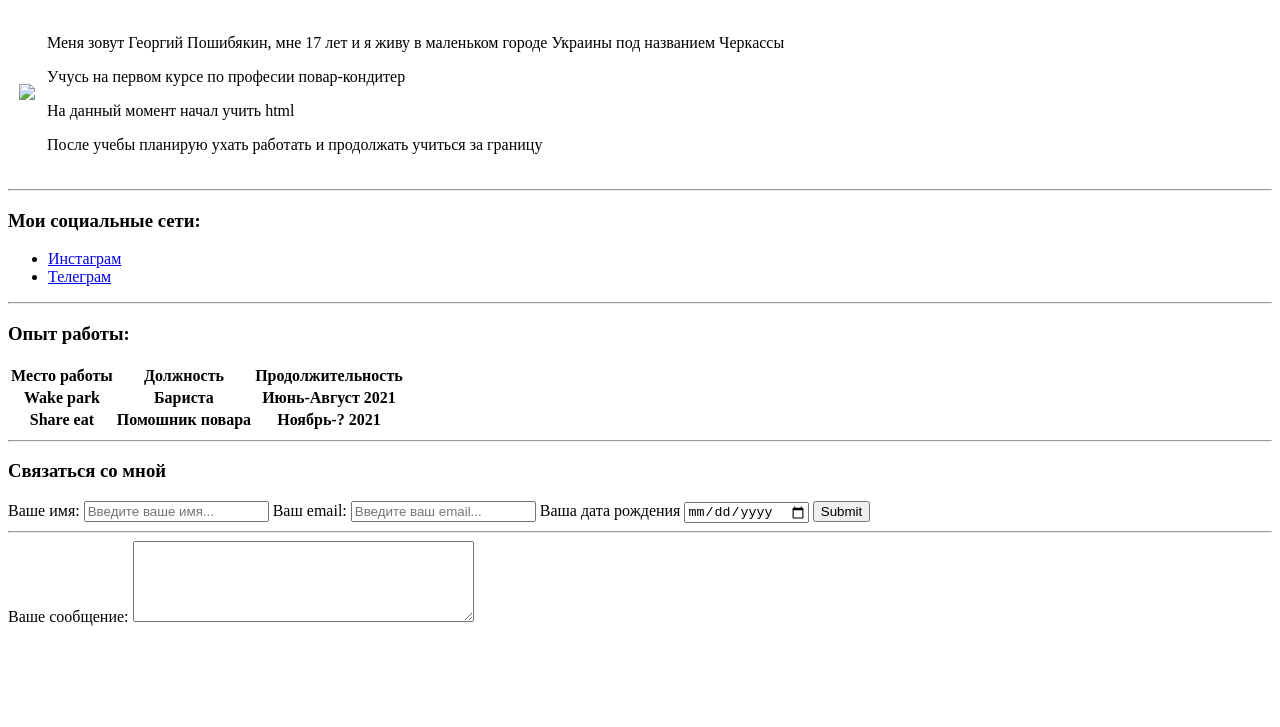
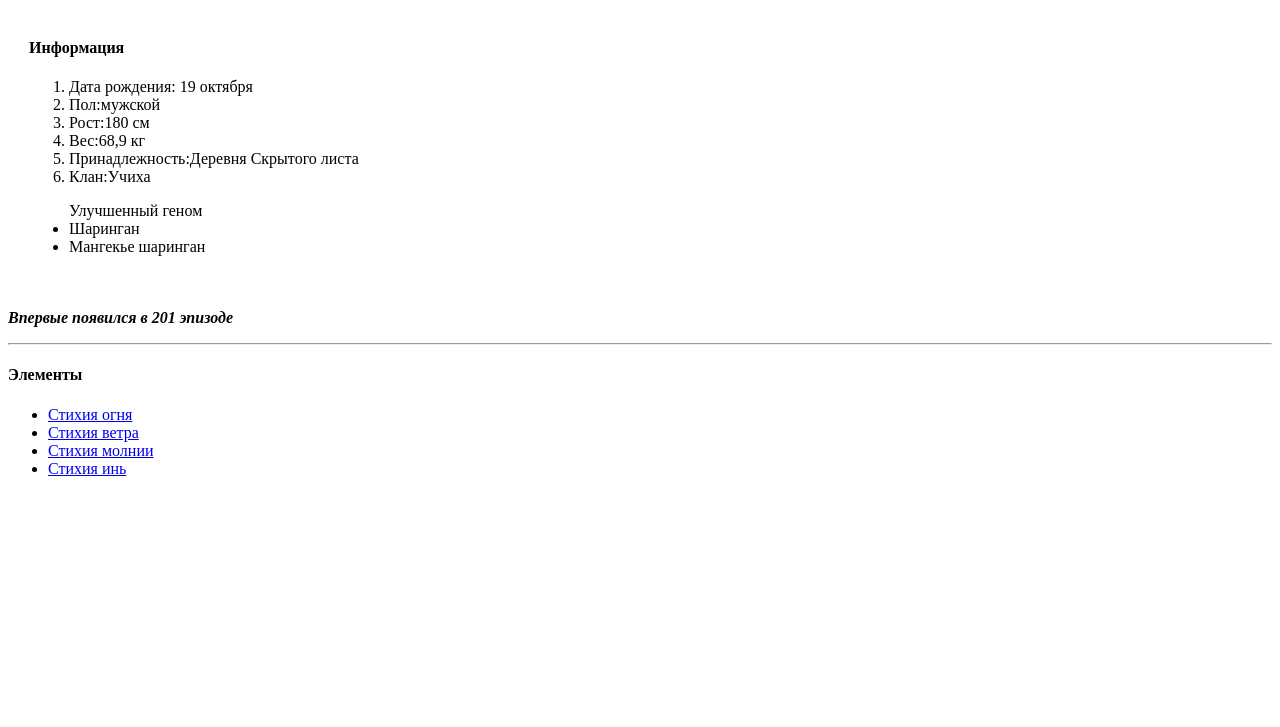
Before and after one commit to HEORHIIPODSHYBIAKIN/ac, a plain HTML site: page index.html in a window 1280 px wide. Shown: the part 73-800 px from the top of the page. Drawn offline with Linux system fonts and the light colour scheme.

Commit message:
create cv

```diff
--- a/index.html
+++ b/index.html
@@ -5,73 +5,44 @@
     <title>Resume</title>
 </head>
 <body>
-    <h1>Resume</h1>
-    <table cellspacing="10">
-<tr>
+  <h3>Шисуи Учиха</h3>
+  <hr>
+  <table cellspacing="20">
+    <tr>
+    <td>
+      <h4>Информация</h4>
+      <ol>
+         <li>Дата рождения: 19 октября</li>
+    <li>Пол:мужской</li>
+    <li>Рост:180 см</li>
+    <li>Вес:68,9 кг</li>
+    <li>Принадлежность:Деревня Скрытого листа</li>
+    <li>Клан:Учиха</li>
+      </ol>
+      <ul>Улучшенный геном
+        <li>Шаринган</li>
+        <li>Мангекье шаринган</li>
+        </ul>
+    </td>
+    </tr>
 
-    <td> <img src="avatar.jpg"width="130"></td>
+    </table>
+  <p><em><strong>Впервые появился в 201 эпизоде</strong></em></p>
 
-    <td>
-        <p>Меня зовут Георгий Пошибякин, мне 17 лет и я живу в маленьком городе Украины
-        под названием Черкассы</p>
-        <p>Учусь на первом курсе по професии повар-кондитер</p>
-    <p>На данный момент начал учить html</p>
-    <p>После учебы планирую ухать работать и продолжать
-        учиться за границу </p></td>
-</tr>
-    </table>
+
+
     <hr>
-   <h3>Мои социальные сети:</h3>
-   <ul>
-<li><a href="https://www.instagram.com/zashibiakin_2/"
-    target="_blank">Инстаграм</a></li>
-    <li>
-        <a href="https://web.telegram.org/z/"
-        target="_blank">Телеграм</a>
-    </li>
+    <h4>Элементы</h4>
+    <ul>
+        <li><a href="https://naruto.fandom.com/ru/wiki/%D0%A1%D1%82%D0%B8%D1%85%D0%B8%D1%8F_%D0%9E%D0%B3%D0%BD%D1%8F"
+    target="_blank">Стихия огня</a></li>
+    <li><a href="https://naruto.fandom.com/ru/wiki/%D0%A1%D1%82%D0%B8%D1%85%D0%B8%D1%8F_%D0%92%D0%B5%D1%82%D1%80%D0%B0"
+    target="_blank">Стихия ветра</a></li>
+    <li><a href="https://naruto.fandom.com/ru/wiki/%D0%A1%D1%82%D0%B8%D1%85%D0%B8%D1%8F_%D0%9C%D0%BE%D0%BB%D0%BD%D0%B8%D0%B8"
+    target="_blank">Стихия молнии</a></li>
+    <li><a href="https://naruto.fandom.com/ru/wiki/%D0%A1%D1%82%D0%B8%D1%85%D0%B8%D1%8F_%D0%98%D0%BD%D1%8C"
+    target="_blank">Стихия инь</a></li>
 </ul>
-<hr>
-<h3>Опыт работы:</h3>
-<table>
-<tr>
-<th>Место работы</th>
-<th>Должность</th>
-<th>Продолжительность</th>
-</tr>
-<tr>
-    <th>Wake park</th>
-    <th>Бариста</th>
-    <th>Июнь-Август 2021</th>
-</tr>
-<tr>
-<th>Share eat</th>
-<th>Помошник повара</th>
-<th>Ноябрь-? 2021</th>
-</tr>
-</table>
-<hr>
-<h3>Связаться со мной</h3>
- <form action="https://www.youtube.com/watch?v=DOEtVdkKwcU&t=4206s">
-     <label for="name">Ваше имя:</label>
-<input type="text" id="name"
-placeholder="Введите ваше имя...">
-
-<label for="email">Ваш email:</label>
-<input type="text" id="email"
-placeholder="Введите ваш email...">
-
-<label for="date">Ваша дата рождения</label>
-<input type="date" id="date"
-placeholder="Введите дату рождения">
-<input type="submit">
-
- </form action="/">
- <hr>
- <form>
-<label for="text">Ваше сообщение:</label>
-<textarea  id="text" cols="40" rows="5"></textarea>
-
- </form>
 
 
 </body>
```
